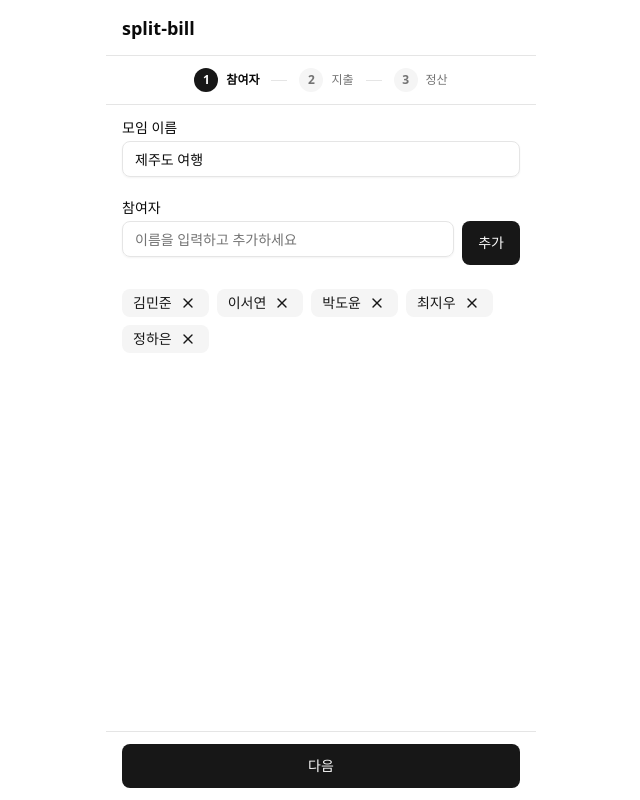
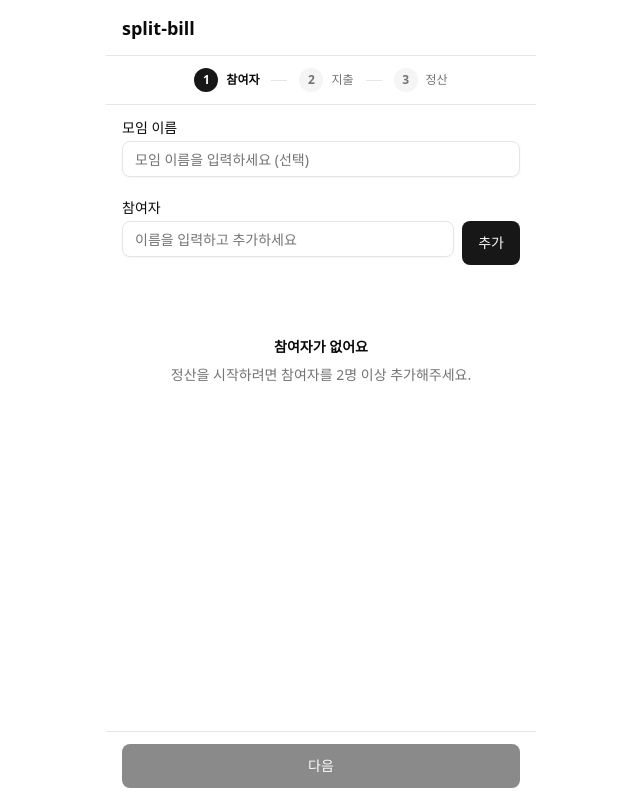
Before and after one commit to qpalkim/split-bill, a React (Vite) app: page / in a window 1280 px wide. Shown: the whole page, without its empty margins (319-959 px from the left). Built offline with nearby package versions, Linux system fonts and the light colour scheme; a web font is replaced by a local one.

Commit message:
✨ feat: Task 013 참여자 등록 기능 구현
ParticipantRegisterPage를 더미 데이터에서 useSessionStore로 전환하고
participantSchema 기반 검증, updateSessionName 액션,
isParticipantReferenced 참조 무결성 체크로 삭제 차단을 구현

```diff
--- a/src/components/common/ParticipantChip.tsx
+++ b/src/components/common/ParticipantChip.tsx
@@ -8,13 +8,24 @@ interface ParticipantChipProps {
   name: string
   /** 삭제 버튼 표시 여부 */
   isRemovable?: boolean
+  /** 삭제 버튼 비활성화 여부(지출에서 참조 중인 참여자 등) */
+  isDisabled?: boolean
+  /** 비활성화 사유 안내 문구(isDisabled가 true일 때만 노출) */
+  disabledReason?: string
   /** 삭제 버튼 클릭 핸들러(isRemovable이 true일 때만 사용) */
   onRemove?: () => void
   className?: string
 }
 
 /** 참여자 이름을 칩 형태로 보여주는 공통 컴포넌트 */
-function ParticipantChip({ name, isRemovable = false, onRemove, className }: ParticipantChipProps) {
+function ParticipantChip({
+  name,
+  isRemovable = false,
+  isDisabled = false,
+  disabledReason,
+  onRemove,
+  className,
+}: ParticipantChipProps) {
   return (
     <Badge variant="secondary" className={cn('h-7 gap-1 px-2.5 text-sm', className)}>
       {name}
@@ -22,8 +33,10 @@ function ParticipantChip({ name, isRemovable = false, onRemove, className }: Par
         <button
           type="button"
           onClick={onRemove}
+          disabled={isDisabled}
           aria-label={`${name} 삭제`}
-          className="relative ml-0.5 rounded-full p-0.5 outline-none after:absolute after:-inset-3 hover:bg-muted-foreground/20 focus-visible:ring-3 focus-visible:ring-ring/50"
+          title={isDisabled ? disabledReason : undefined}
+          className="relative ml-0.5 rounded-full p-0.5 outline-none after:absolute after:-inset-3 hover:bg-muted-foreground/20 focus-visible:ring-3 focus-visible:ring-ring/50 disabled:cursor-not-allowed disabled:opacity-40 disabled:hover:bg-transparent"
         >
           <X size={ICON_SIZE_SM} />
         </button>
--- a/src/constants/message.ts
+++ b/src/constants/message.ts
@@ -1,5 +1,8 @@
 /** 참여자 이름 미입력 에러 메시지 */
 export const PARTICIPANT_NAME_REQUIRED_MESSAGE = '참여자 이름을 입력해주세요.'
+
+/** 지출에서 참조 중인 참여자를 삭제하려고 할 때 안내 메시지 */
+export const PARTICIPANT_REFERENCED_MESSAGE = '지출 내역에서 사용 중인 참여자는 삭제할 수 없어요.'
 
 /** 지출 항목명 미입력 에러 메시지 */
 export const EXPENSE_TITLE_REQUIRED_MESSAGE = '지출 항목명을 입력해주세요.'
--- a/src/pages/ParticipantRegisterPage.tsx
+++ b/src/pages/ParticipantRegisterPage.tsx
@@ -6,44 +6,46 @@ import ParticipantChip from '@/components/common/ParticipantChip'
 import { Button } from '@/components/ui/button'
 import { Input } from '@/components/ui/input'
 import { Label } from '@/components/ui/label'
+import { PARTICIPANT_REFERENCED_MESSAGE } from '@/constants/message'
 import { MIN_PARTICIPANTS_COUNT } from '@/constants/validation'
-import { generateId } from '@/lib/id'
-import { dummyParticipants, dummySession } from '@/mocks/dummy-session'
-import type { Participant } from '@/types'
+import { participantSchema } from '@/lib/validation/participantSchema'
+import { isParticipantReferenced } from '@/store/selectors'
+import { useSessionStore } from '@/store/useSessionStore'
 
 /** 참여자 등록 페이지(/) */
 function ParticipantRegisterPage() {
   const navigate = useNavigate()
-  const [sessionName, setSessionName] = useState(dummySession.name)
-  const [participants, setParticipants] = useState<Participant[]>(dummyParticipants)
+  const sessionName = useSessionStore((state) => state.session?.name ?? '')
+  const updateSessionName = useSessionStore((state) => state.updateSessionName)
+  const participants = useSessionStore((state) => state.participants)
+  const addParticipant = useSessionStore((state) => state.addParticipant)
+  const removeParticipant = useSessionStore((state) => state.removeParticipant)
+  const expenses = useSessionStore((state) => state.expenses)
+  const expenseShares = useSessionStore((state) => state.expenseShares)
+
   const [newParticipantName, setNewParticipantName] = useState('')
   const [errorMessage, setErrorMessage] = useState<string | null>(null)
 
   const isNextEnabled = participants.length >= MIN_PARTICIPANTS_COUNT
 
   /** 입력값을 검증해 참여자 명단에 추가 */
-  const addParticipant = () => {
-    const trimmedName = newParticipantName.trim()
+  const handleAddParticipant = () => {
+    const result = participantSchema.safeParse({ name: newParticipantName })
 
-    if (trimmedName === '') {
-      setErrorMessage('참여자 이름을 입력해주세요.')
+    if (!result.success) {
+      setErrorMessage(result.error.issues[0]?.message ?? '참여자 이름을 확인해주세요.')
       return
     }
 
-    setParticipants((prev) => [...prev, { id: generateId(), name: trimmedName }])
+    addParticipant(result.data.name)
     setNewParticipantName('')
     setErrorMessage(null)
-  }
-
-  /** id에 해당하는 참여자를 명단에서 제거 */
-  const removeParticipant = (id: string) => {
-    setParticipants((prev) => prev.filter((participant) => participant.id !== id))
   }
 
   const handleNameInputKeyDown = (event: KeyboardEvent<HTMLInputElement>) => {
     if (event.key === 'Enter') {
       event.preventDefault()
-      addParticipant()
+      handleAddParticipant()
     }
   }
 
@@ -54,7 +56,7 @@ function ParticipantRegisterPage() {
         <Input
           id="session-name"
           value={sessionName}
-          onChange={(event) => setSessionName(event.target.value)}
+          onChange={(event) => updateSessionName(event.target.value)}
           placeholder="모임 이름을 입력하세요 (선택)"
         />
       </div>
@@ -71,7 +73,7 @@ function ParticipantRegisterPage() {
             aria-invalid={errorMessage !== null}
             aria-describedby={errorMessage !== null ? 'participant-name-error' : undefined}
           />
-          <Button type="button" className="h-11" onClick={addParticipant}>
+          <Button type="button" className="h-11" onClick={handleAddParticipant}>
             추가
           </Button>
         </div>
@@ -89,15 +91,24 @@ function ParticipantRegisterPage() {
         />
       ) : (
         <ul className="flex flex-wrap gap-2">
-          {participants.map((participant) => (
+          {participants.map((participant) => {
+            const isReferenced = isParticipantReferenced(
+              { expenses, expenseShares },
+              participant.id,
+            )
+
+            return (
               <li key={participant.id}>
                 <ParticipantChip
                   name={participant.name}
                   isRemovable
+                  isDisabled={isReferenced}
+                  disabledReason={isReferenced ? PARTICIPANT_REFERENCED_MESSAGE : undefined}
                   onRemove={() => removeParticipant(participant.id)}
                 />
               </li>
-          ))}
+            )
+          })}
         </ul>
       )}
 
--- a/src/store/selectors.ts
+++ b/src/store/selectors.ts
@@ -21,3 +21,17 @@ export const selectSharesByExpenseId = (
   expenseId: string,
 ): ExpenseShare[] =>
   state.expenseShares.filter((share) => share.expenseId === expenseId)
+
+/** isParticipantReferenced 판정에 필요한 상태 슬라이스 */
+interface ReferenceCheckState {
+  expenses: Expense[]
+  expenseShares: ExpenseShare[]
+}
+
+/** 참여자가 지출의 결제자 또는 부담자로 참조 중인지 확인(참조 중이면 삭제를 차단해야 함) */
+export const isParticipantReferenced = (
+  state: ReferenceCheckState,
+  participantId: string,
+): boolean =>
+  state.expenses.some((expense) => expense.payerId === participantId) ||
+  state.expenseShares.some((share) => share.participantId === participantId)
--- a/src/store/useSessionStore.ts
+++ b/src/store/useSessionStore.ts
@@ -20,6 +20,7 @@ interface SessionState {
 
 interface SessionActions {
   createSession: (name?: string) => void
+  updateSessionName: (name: string) => void
   addParticipant: (name: string) => void
   removeParticipant: (id: string) => void
   addExpense: (expense: Omit<Expense, 'id'>) => void
@@ -99,6 +100,11 @@ export const useSessionStore = create<SessionState & SessionActions>()(
           },
         }),
 
+      updateSessionName: (name) =>
+        set((state) =>
+          state.session ? { session: { ...state.session, name } } : {},
+        ),
+
       addParticipant: (name) =>
         set((state) => ({
           participants: [
```
Also changed, not shown: 1 other file (tests, documents, lock files or other folders). Lines whose indentation alone changed are shown as unchanged.
